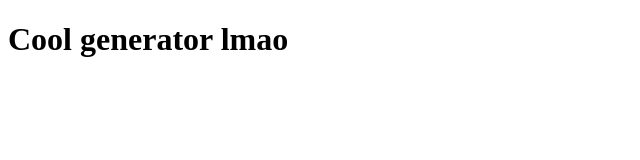
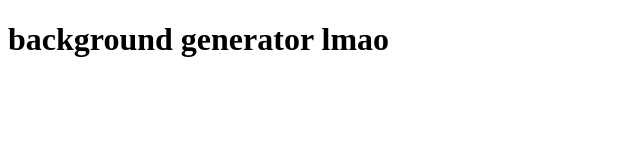
Before and after one commit to Agri00/background-generator, a plain HTML site: page index.html in a window 1280 px wide. Shown: the whole page, without its empty margins (0-640 px from the left). Drawn offline with Linux system fonts and the light colour scheme.

Commit message:
reverting the title

```diff
--- a/index.html
+++ b/index.html
@@ -4,6 +4,6 @@
 	<title>nigga</title>
 </head>
 <body>
-	<h1>Cool generator lmao </h1>
+	<h1>background generator lmao </h1>
 </body>
 </html>
```
